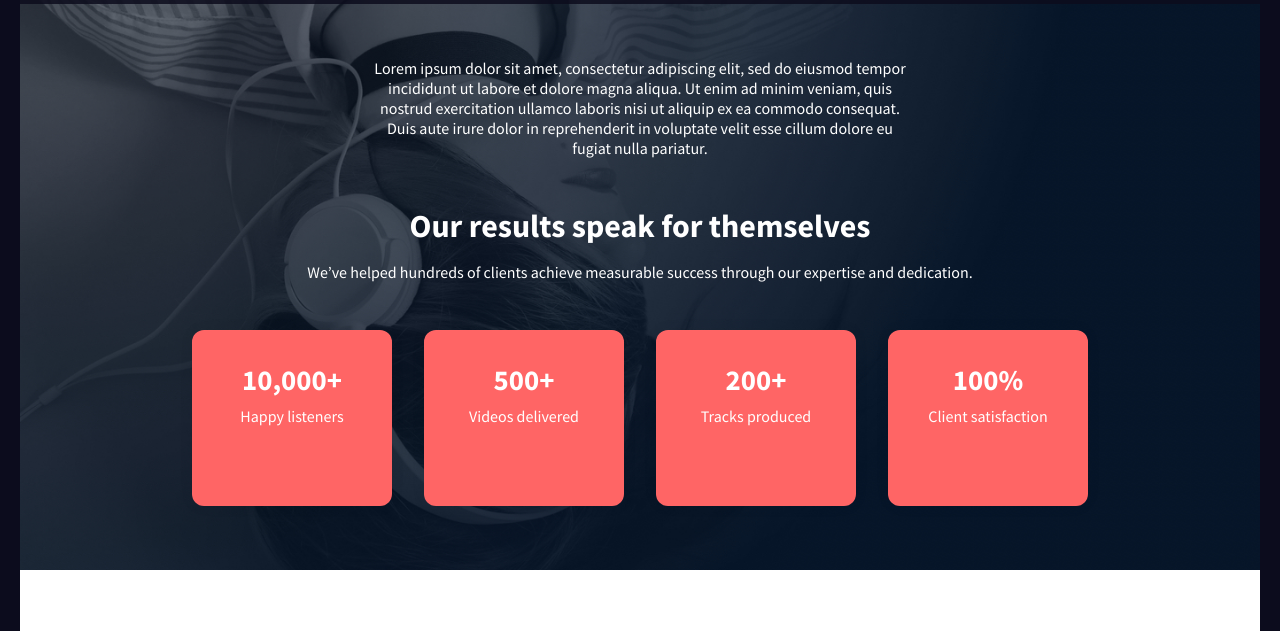
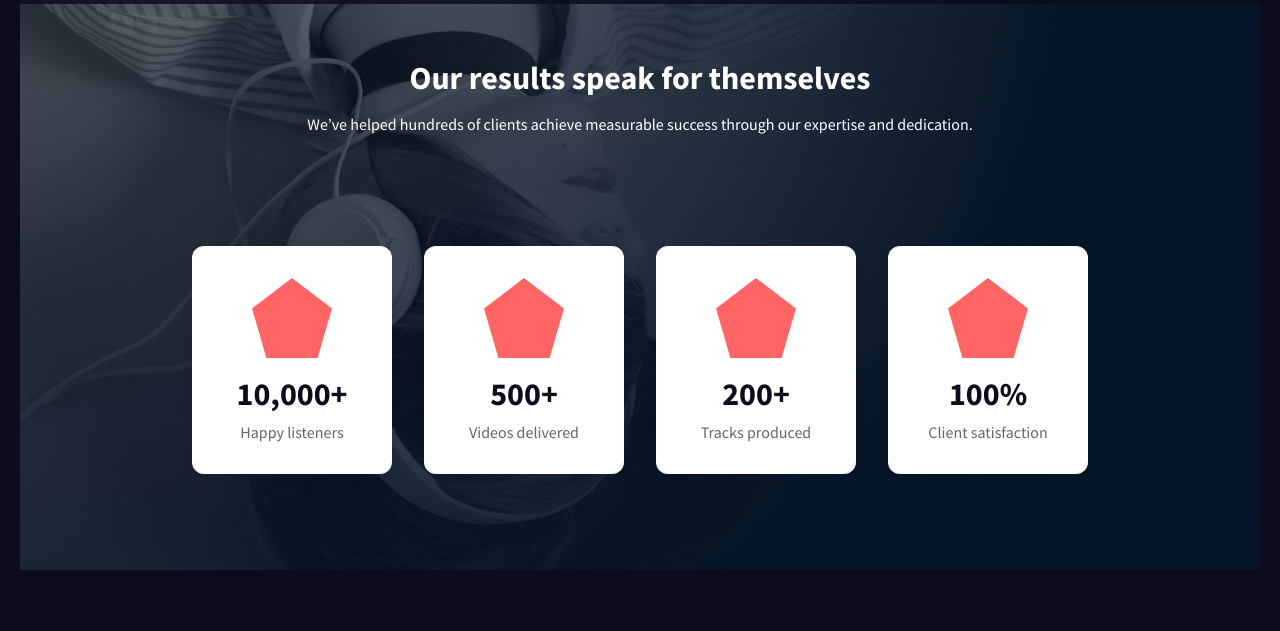
Before and after one commit to Tarik-Jebrouni/alx_html_css, a plain HTML site: page headphones/4-index.html in a window 1280 px wide. Shown: the part 930-1561 px from the top of the page. Drawn offline with Linux system fonts and the light colour scheme.

```diff
--- a/headphones/0-styles.css
+++ b/headphones/0-styles.css
@@ -125,6 +125,7 @@
   color: #fff;
   padding: 2rem 1rem;
   text-align: center;
+  margin-top: 9rem;
 }
 
 .footer-content {
@@ -241,31 +242,21 @@
 }
 
 .results {
-  background-color: #f9f9f9;
   text-align: center;
   padding: 4rem 2rem;
   background: url('images/headphones_hero_2.jpg') no-repeat center center/cover;
   display: block;
   align-items: center;
   justify-content: center;
-  font-size: 16px;
   height: 72vh;
   color: #fff;
 }
-
+.para{
+    margin-bottom: 7rem;
+}
 .results h2 {
   font-size: 2rem;
   margin-bottom: 1rem;
-}
-
-.results p {
-  font-size: 1rem;
-  margin-bottom: 3rem;
-}
-
-.para {
-  margin-right: 20rem;
-  margin-left: 20rem;
 }
 
 .result-cards {
@@ -276,28 +267,55 @@
 }
 
 .result-card {
-  background: #ff6565;
-  ;
+  background: white;
   padding: 2rem;
   border-radius: 12px;
-  box-shadow: 0 0 15px rgba(0, 0, 0, 0.05);
   width: 200px;
-}
-
-.result-card i {
-  font-size: 40px;
-  color: #ff6565;
-  margin-bottom: 1rem;
+  text-align: center;
+  box-shadow: 0 0 10px rgba(0, 0, 0, 0.05);
 }
 
 .result-card h3 {
-  font-size: 1.8rem;
+  font-size: 2rem;
+  margin-top: 1rem;
   margin-bottom: 0.5rem;
+  color: #0c0c1d;
 }
 
 .result-card p {
-  color: #ffffff;
+  color: #666;
   font-size: 1rem;
+}
+
+/* Draw a pentagon using clip-path */
+.pentagon {
+  width: 80px;
+  height: 80px;
+  margin: 0 auto;
+  background-color: #ff6565;
+  clip-path: polygon(
+    50% 0%,
+    100% 38%,
+    82% 100%,
+    18% 100%,
+    0% 38%
+  );
+}
+
+
+/* Draw a pentagon using clip-path */
+.pentagon {
+  width: 80px;
+  height: 80px;
+  margin: 0 auto;
+  background-color: #ff6565;
+  clip-path: polygon(
+    50% 0%,
+    100% 38%,
+    82% 100%,
+    18% 100%,
+    0% 38%
+  );
 }
 
 /* Responsive */
@@ -375,4 +393,12 @@
   .results {
     height: 126vh;
   }
+    .result-cards {
+    flex-direction: column;
+    align-items: center;
+  }
+
+  .result-card {
+    width: 90%;
+  }
 }
--- a/headphones/4-index.html
+++ b/headphones/4-index.html
@@ -40,64 +40,36 @@
                 </div>
             </div>
         </section>
-
-         <section class="results">
-                <p class="para">
-                Lorem ipsum dolor sit amet, consectetur adipiscing elit, sed do
-            eiusmod tempor incididunt ut labore et dolore magna aliqua. Ut enim
-            ad minim veniam, quis nostrud exercitation ullamco laboris nisi ut
-            aliquip ex ea commodo consequat. Duis aute irure dolor in
-            reprehenderit in voluptate velit esse cillum dolore eu fugiat nulla
-            pariatur.
-            </p>
+            <div class="results">
                 <h2>Our results speak for themselves</h2>
-            <p>We’ve helped hundreds of clients achieve measurable success
+                <p class="para">We’ve helped hundreds of clients achieve measurable success
                     through our expertise and dedication.</p>
 
                 <div class="result-cards">
                     <div class="result-card">
-                    <i class="icon-ic_hearing"></i>
+                        <div class="pentagon"></div>
                         <h3>10,000+</h3>
                         <p>Happy listeners</p>
                     </div>
                     <div class="result-card">
-                    <i class="icon-ic_video"></i>
+                        <div class="pentagon"></div>
                         <h3>500+</h3>
                         <p>Videos delivered</p>
                     </div>
                     <div class="result-card">
-                    <i class="icon-ic_music"></i>
+                        <div class="pentagon"></div>
                         <h3>200+</h3>
                         <p>Tracks produced</p>
                     </div>
                     <div class="result-card">
-                    <i class="icon-ic_money"></i>
+                        <div class="pentagon"></div>
                         <h3>100%</h3>
                         <p>Client satisfaction</p>
                     </div>
                 </div>
             </section>
-        <section class="contact" id="contact">
-            <h2>Contact Us</h2>
-            <p>We'd love to hear from you. Fill out the form below and we'll get
-                back to you soon!</p>
+        </section>
 
-            <form class="contact-form" action="#" method="post">
-                <div class="form-group">
-                    <input type="text" name="name" placeholder="Your Name"
-                        required minlength="2" />
-                </div>
-                <div class="form-group">
-                    <input type="email" name="email" placeholder="Your Email"
-                        required />
-                </div>
-                <div class="form-group">
-                    <textarea name="message" placeholder="Your Message" rows="5"
-                        required></textarea>
-                </div>
-                <button type="submit" class="submit-btn">Send Message</button>
-            </form>
-        </section>
         <footer class="footer">
             <div class="footer-content">
                 <div class="footer-logo">
@@ -113,7 +85,6 @@
                             class="icon-ic_instagram"></i></a>
                 </div>
             </div>
-
             <p class="footer-copy">© 2025 HEADPHONES. All rights reserved.</p>
         </footer>
     </body>
```
Lines whose indentation alone changed are shown as unchanged.
